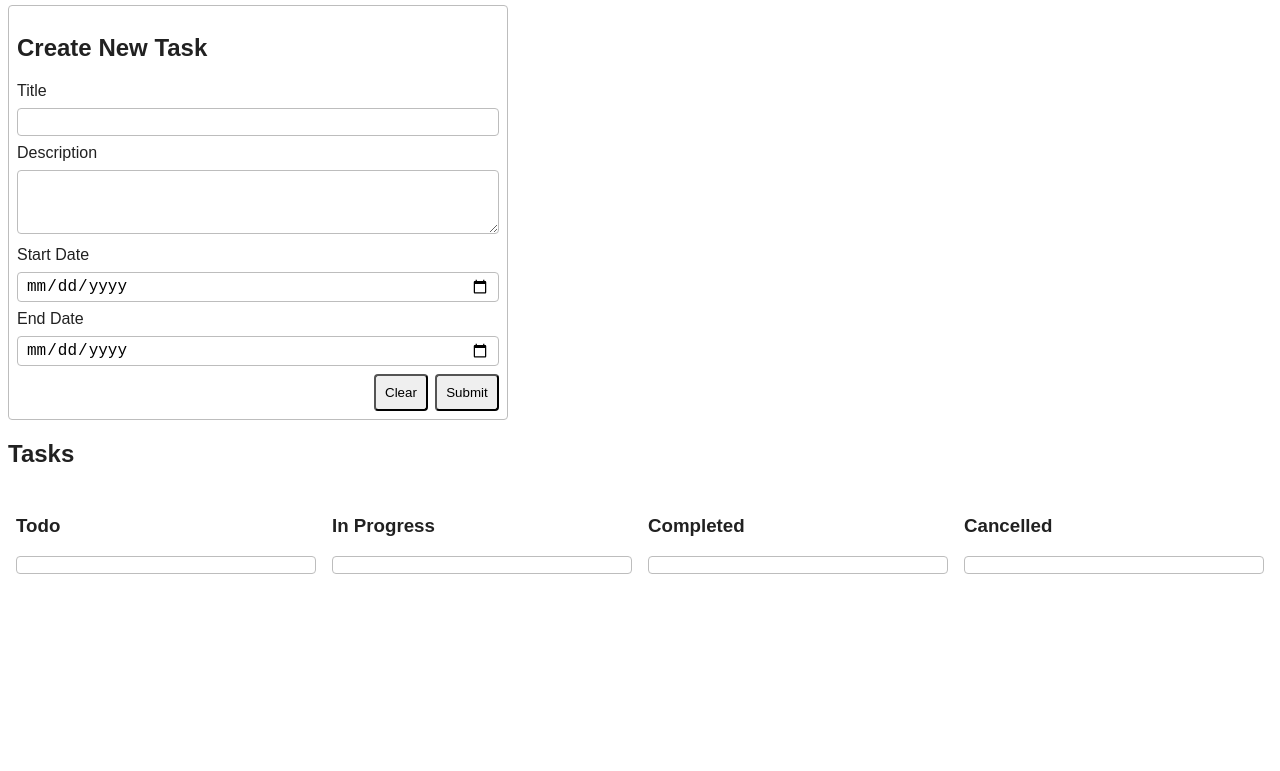
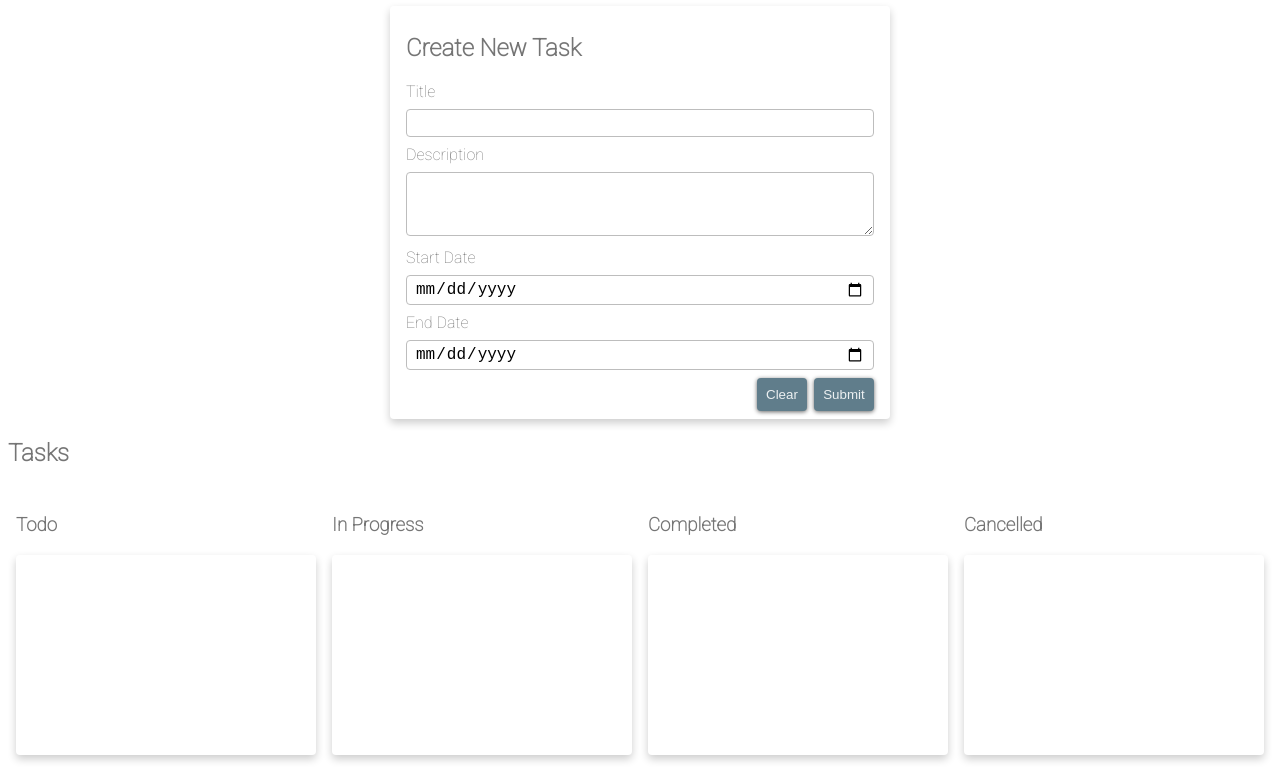
Before and after one commit to geoffreymouton520/vanila-js-todo, a website built with webpack: page index.html in a window 1280 px wide. Shown: the part 75-846 px from the top of the page. Before the commit the page ends 800 px from the top, so only its background shows below. Built offline with nearby package versions, Linux system fonts and the light colour scheme.

Commit message:
Updated car styling

```diff
--- a/src/app.component.ts
+++ b/src/app.component.ts
@@ -25,8 +25,12 @@ export class AppComponent implements IComponent {
   public render(): string {
     return `
         <h1>Task Management</h1>
-        ${this._createTaskComponent.render()}
-        ${this._taskSwimLanesComponent.render()}
+        <div class='row flex-center'>
+          ${this._createTaskComponent.render()}
+        </div>
+        <div class='row'>
+          ${this._taskSwimLanesComponent.render()}
+        </div>
       `;
   }
 
--- a/src/assets/app.scss
+++ b/src/assets/app.scss
@@ -6,9 +6,12 @@ $accent-color: #448aff;
 $primary-text-color: #212121;
 $secondary-text-color: #757575;
 $divider-color: #bdbdbd;
+@import url('https://fonts.googleapis.com/css2?family=Roboto:wght@100&display=swap');
 body {
-  font-family: Arial, sans-serif;
-  color: $primary-text-color;
+  font-family: 'Roboto', sans-serif;
+  color: $secondary-text-color;
+  //background-image: linear-gradient(90deg, $primary-color 20%, $divider-color 80%);
+  //background: linear-gradient(180deg, $primary-color 20%, $divider-color 80%);
 }
 
 *,
@@ -18,18 +21,36 @@ body {
 }
 
 .card {
-  border: 0.5px solid $divider-color;
-  border-radius: 4px;
-  padding: 0.5em;
+  padding: 0.5em 1em;
+  border-radius: 0.25em;
+  box-shadow: 0 4px 8px 0 rgba(0, 0, 0, 0.2);
+  min-height: 200px;
 }
 
 .btn {
   border-radius: 4px;
   padding: 0.7em;
+  display: block;
+
+  overflow: hidden;
+
+  border-width: 0;
+  outline: none;
+  box-shadow: 0 1px 4px rgba(0, 0, 0, .6);
+
+  background-color: $primary-color;
+  color: #ecf0f1;
+
+  transition: background-color .3s;
 }
 
 .row {
   display: flex;
+  width: 100%;
+}
+
+.flex-center {
+  justify-content: center;
 }
 
 .column {
@@ -37,8 +58,16 @@ body {
   margin: 0.5em;
 }
 
+#root {
+  height: 100%;
+}
+
 #create-task {
   max-width: 500px;
+  width: 100%;
+}
+
+#task-swim-lanes {
   width: 100%;
 }
 
@@ -55,6 +84,7 @@ form {
     }
 
     input {
+      transition: 0.4s;
       width: 100%;
       font-size: max(16px, 1em);
       padding: 0.25em 0.5em;
@@ -74,14 +104,18 @@ form {
       border-radius: 4px;
     }
   }
+}
 
-  .form-btn-group {
-    display: flex;
-    margin-top: 0.5em;
-    justify-content: end;
+.description {
+  font-style: italic;
+}
 
-    .btn {
-      margin-left: 0.5em;
-    }
+.btn-group {
+  display: flex;
+  margin-top: 0.5em;
+  justify-content: end;
+
+  .btn {
+    margin-left: 0.5em;
   }
 }
--- a/src/components/create-task.component.ts
+++ b/src/components/create-task.component.ts
@@ -62,7 +62,7 @@ export class CreateTaskComponent implements IComponent {
             <label for='create-task-end-date'>End Date</label>
             <input type='date' name='end-date' id='create-task-end-date'>
         </div>
-        <div class='form-btn-group'>
+        <div class='btn-group'>
             <button type='reset' class='btn'>Clear</button>
             <button type='submit' class='btn' id='create-task-submit'>Submit</button>
         </div>
--- a/src/components/task-card.component.ts
+++ b/src/components/task-card.component.ts
@@ -33,12 +33,10 @@ export class TaskCardComponent implements IComponent {
   public render(): string {
     return `
         <div class='card'>
-            <div>
-                <h4>${this._task.title}</h4>
-                <div>${this._task.startDate} - ${this._task.endDate}</div>
-            </div>
+            <h4>${this._task.title}</h4>
             <div class='description'>${this._task.description}</div>
-            <div>${this.renderCancelButton()}${this.renderStartButton()}${this.renderCompleteButton()}</div>
+            <div>${this._task.startDate.toDateString()} - ${this._task.endDate.toDateString()}</div>
+            <div class='btn-group'>${this.renderCancelButton()}${this.renderStartButton()}${this.renderCompleteButton()}</div>
         </div>
     `;
   }
```
